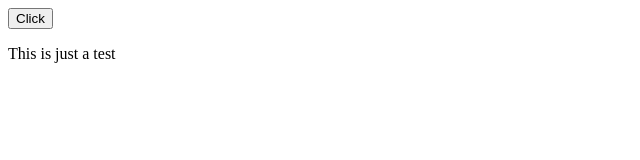
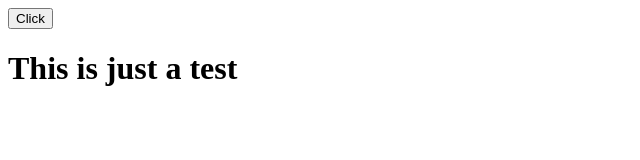
Before and after one commit to Shreya388/studious-garbanzo, a plain HTML site: page index.html in a window 1280 px wide. Shown: the whole page, without its empty margins (0-640 px from the left). Drawn offline with Linux system fonts and the light colour scheme.

Commit message:
Initial commit

```diff
--- a/index.html
+++ b/index.html
@@ -11,7 +11,7 @@
     <body>
 
         <button onclick="changeSentence()">Click</button>
-        <p id="demo">This is just a test</p>
+        <h1 id="demo">This is just a test</h1>
 
         <script src="script.js" async defer></script>
     </body>
```
